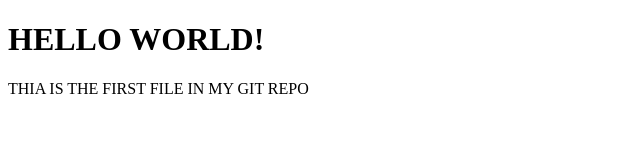
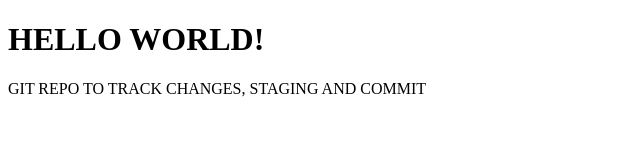
Before and after one commit to workspacebychristian/git-devops, a plain HTML site: page index.html in a window 1280 px wide. Shown: the whole page, without its empty margins (0-640 px from the left). Drawn offline with Linux system fonts and the light colour scheme.

Commit message:
commit-30-july-2024

```diff
--- a/index.html
+++ b/index.html
@@ -6,7 +6,7 @@
 
 <body>
 <h1>HELLO WORLD!</h1>
-<p>THIA IS THE FIRST FILE IN MY GIT REPO</p>
+<p>GIT REPO TO TRACK CHANGES, STAGING AND COMMIT</p>
 
 </body>
 </html>
```
Also changed, not shown: 1 other file.
